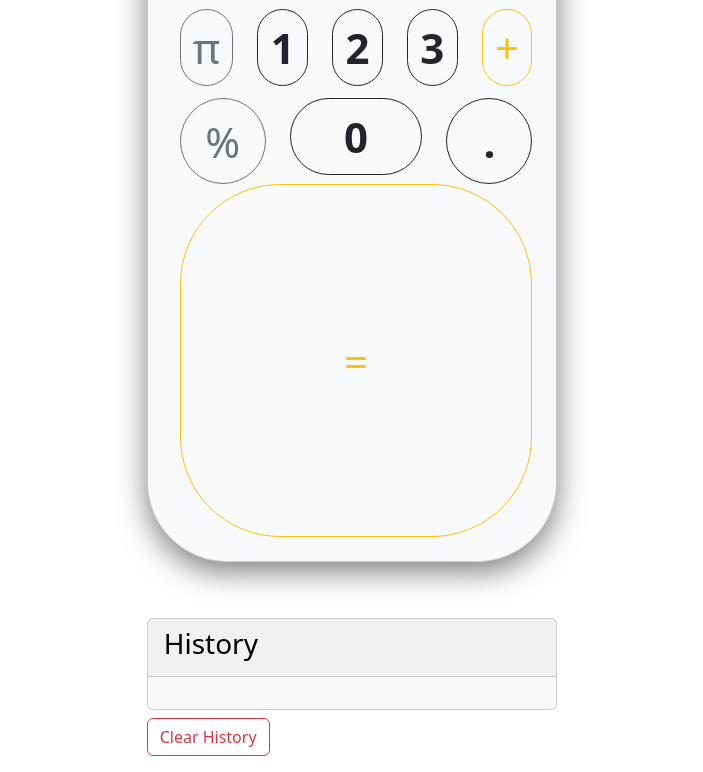
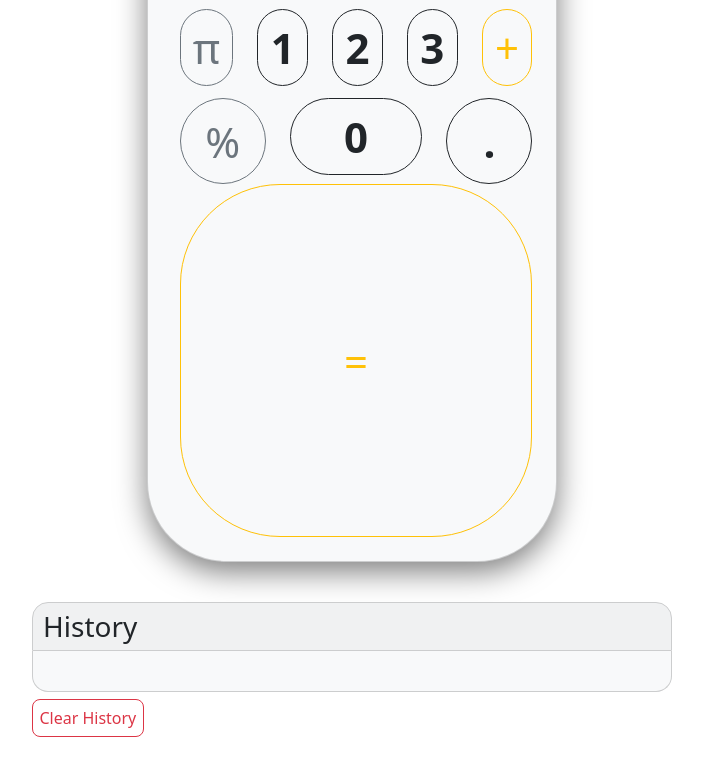
Before and after one commit to JancoVenter-BBD/Calculator-Steps, a website: page public/index.html in a window 1280 px wide. Shown: the part 923-1695 px from the top of the page, without its empty margins (288-991 px from the left). After the commit the page ends 1660 px from the top, so only its background shows below. Drawn offline with nearby package versions, Linux system fonts and the light colour scheme.

Commit message:
History section

```diff
--- a/public/css/style.css
+++ b/public/css/style.css
@@ -1,5 +1,12 @@
 body {
   overflow-x: hidden;
+  font-family: system-ui,-apple-system,"Segoe UI",Roboto,"Helvetica Neue","Noto Sans","Liberation Sans",Arial,sans-serif,"Apple Color Emoji","Segoe UI Emoji","Segoe UI Symbol","Noto Color Emoji";
+  font-size: 1rem;
+}
+
+#header {
+  text-align: center !important;
+  margin: 1rem;
 }
 
 button:not(#zero, #clearBtn) {
@@ -170,3 +177,59 @@ ul.dark li {
   background-color: rgb(50,50,50);
   color: white;
 }
+
+
+/* history section */
+.historySection {
+  left: 25%;
+  right: 25%;
+  position: relative;
+  display: flex;
+  flex-direction: column;
+  width: 50%;
+  /* border: 1px solid rgb(204, 205, 206); */
+  border-radius: 1rem;
+}
+
+.historySection h3 {
+  background-color: rgb(240, 241, 242);
+  margin: 0;
+  padding-left: 10px;
+  padding-top: 7px;
+  padding-bottom: 7px;
+  border-radius: 1rem 1rem 0 0;
+  border: 1px solid rgb(204, 205, 206);
+}
+
+.historySection ul {
+  background-color: rgb(248, 249, 250);
+  padding: 20px;
+  margin: 0;
+  border-radius: 0 0 1rem 1rem;
+  border-bottom: 1px solid rgb(204, 205, 206);
+  border-left: 1px solid rgb(204, 205, 206);
+  border-right: 1px solid rgb(204, 205, 206);
+  margin-bottom: 0.4rem;
+}
+
+.red-btn {
+  padding: 0.4rem;
+  color: #dc3545;
+  background-color: transparent;
+  border: 1px solid #dc3545;
+  border-radius: 0.5rem;
+  width: max-content;
+}
+
+.red-btn:hover {
+  background-color: #dc3545;
+  color: white;
+}
+
+@media screen and (max-width: 1200px) {
+  .historySection {
+    left: 10%;
+    right: 10%;
+    width: 80%;
+  }
+}
--- a/public/index.html
+++ b/public/index.html
@@ -16,7 +16,7 @@
 </head>
 
 <body>
-    <h1 class="text-center lightHeader m-3" id="header">JavaScript Calculator</h1>
+    <h1 class="" id="header">JavaScript Calculator</h1>
     <br />
 
     <form class="lightDark">
@@ -125,22 +125,14 @@
             </div>
         </div>
     </div>
-    <br class="m-3" />
-    <div class="row mt-3 mb-3">
-        <div class="col-12 col-sm-10 offset-sm-1 col-md-6 offset-md-3 col-xl-4 offset-xl-4 col-xxxl-2 offset-xxxl-5">
-            <div class="card text-bg-light">
-                <div class="card-header">
-                    <h3>History</h3>
-                </div>
-                <div class="card-body">
-                    <ul class="row list-group" id="historyDisplay">
 
-                    </ul>
-                </div>
-            </div>
-            <button id="clearBtn" class="btn btn-outline-danger mt-2" onclick="clearHistory()">Clear History</button>
-        </div>
-    </div>
+    <br/>
+
+    <section class="historySection">
+        <h3>History</h3>
+        <ul id="historyDisplay"></ul>
+        <button id="clearBtn" class="red-btn" onclick="clearHistory()">Clear History</button>
+    </section>
 </body>
 
 </html>
```
